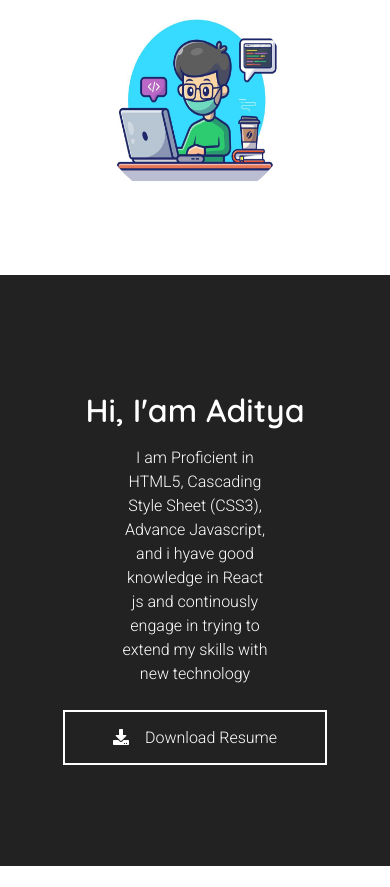
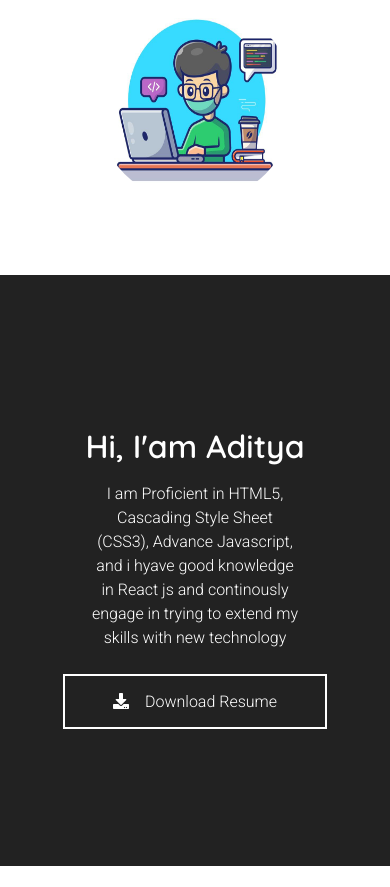
Before and after one commit to adityakumar48/portfolio, a plain HTML site: page index.html in a window 390 px wide. Shown: the part 451-1338 px from the top of the page. Drawn offline with nearby package versions, Linux system fonts and the light colour scheme.

Commit message:
Update index.html

```diff
--- a/index.html
+++ b/index.html
@@ -52,7 +52,7 @@
   <div class="intro text-center d-flex align-items-center mt-5">
     <div class="col-12">
       <h2 class="text-white">Hi, I'am Aditya</h2>
-      <p class="text-white about__text col-6 mx-auto mt-3 pb-4">
+      <p class="text-white about__text col-8 col-md-6 mx-auto mt-3 pb-4">
         I am Proficient in HTML5, Cascading Style Sheet (CSS3), Advance
         Javascript, and i hyave good knowledge in React js and continously
         engage in trying to extend my skills with new technology
```
